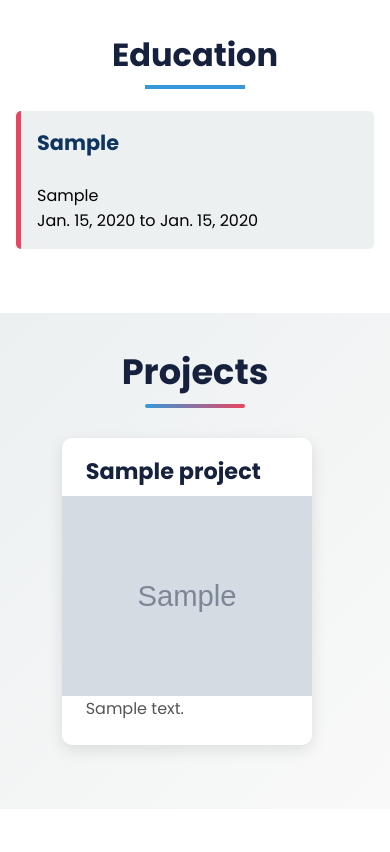
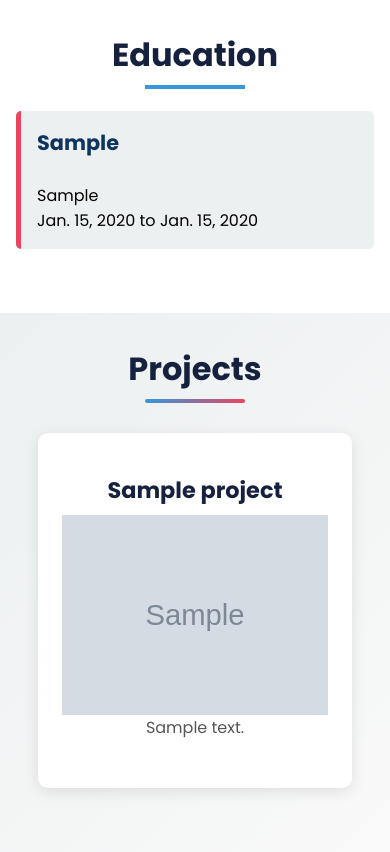
Before and after one commit to elanez/my_resume, a Django app: page / in a window 390 px wide. Shown: the part 1208-2060 px from the top of the page. Before the commit the page ends 1995 px from the top, so only its background shows below. Run offline with Django 5.2, Linux system fonts and the light colour scheme; tables that the repository leaves empty hold one stand-in row (values such as "Sample post"); grey boxes marked "Sample" are stand-in pictures; data that the repository does not hold is empty.

Commit message:
change project section alignment

```diff
--- a/resume/static/resume/index.css
+++ b/resume/static/resume/index.css
@@ -428,26 +428,28 @@ section {
 }
 
 .projects-list {
+  display: flex;
+  flex-wrap: wrap;
+  gap: 2rem;
+  justify-content: center;
   list-style: none;
   padding: 0;
-  display: flex;
-  flex-wrap: wrap;
-  gap: 2rem; /* Spacing between project items */
-  justify-content: center; /* Center items horizontally */
+  margin: 0;
 }
 
 .project-item {
-  background: #fff; /* White background for card */
-  border-radius: 10px; /* Rounded corners */
-  box-shadow: 0 5px 15px rgba(0, 0, 0, 0.1); /* Subtle shadow */
-  overflow: hidden; /* Keep image within bounds */
-  width: calc(33% - 1.5rem); /* Adjust for 3 columns with gap */
-  min-width: 300px; /* Minimum width */
+  flex: 1;
+  min-width: 300px;
+  max-width: 400px;
+  background: #fff;
+  border-radius: 10px;
+  padding: 1.5rem;
+  box-shadow: 0 4px 15px rgba(0, 0, 0, 0.1);
   transition: transform 0.3s ease, box-shadow 0.3s ease;
-  opacity: 0; /* For animation */
-  transform: translateY(20px); /* For animation */
-  display: flex; /* Use flexbox for internal layout */
-  flex-direction: column; /* Stack image, title, description */
+  display: flex;
+  flex-direction: column;
+  align-items: center;
+  text-align: center;
 }
 
 #projects.active .project-item {
@@ -458,7 +460,6 @@ section {
 #projects.active .project-item:nth-child(3) { animation-delay: 0.2s; }
 #projects.active .project-item:nth-child(4) { animation-delay: 0.3s; }
 /* Add more if needed */
-
 
 .project-item:hover {
   transform: translateY(-8px) scale(1.02); /* Lift and slightly enlarge on hover */
@@ -501,16 +502,18 @@ section {
 /* Responsive adjustments for projects */
 @media (max-width: 992px) {
   .project-item {
-    width: calc(50% - 1rem); /* 2 columns on medium screens */
+    min-width: 250px;
+    max-width: 350px;
   }
 }
 
 @media (max-width: 768px) {
   #projects h2 {
-      font-size: 2.2rem; /* Slightly smaller heading */
+    font-size: 2rem;
   }
+
   .project-item {
-    width: calc(100% - 1rem); /* 1 column on smaller screens */
-    min-width: unset; /* Remove min-width */
+    min-width: 100%;
+    max-width: 100%;
   }
 }
```
